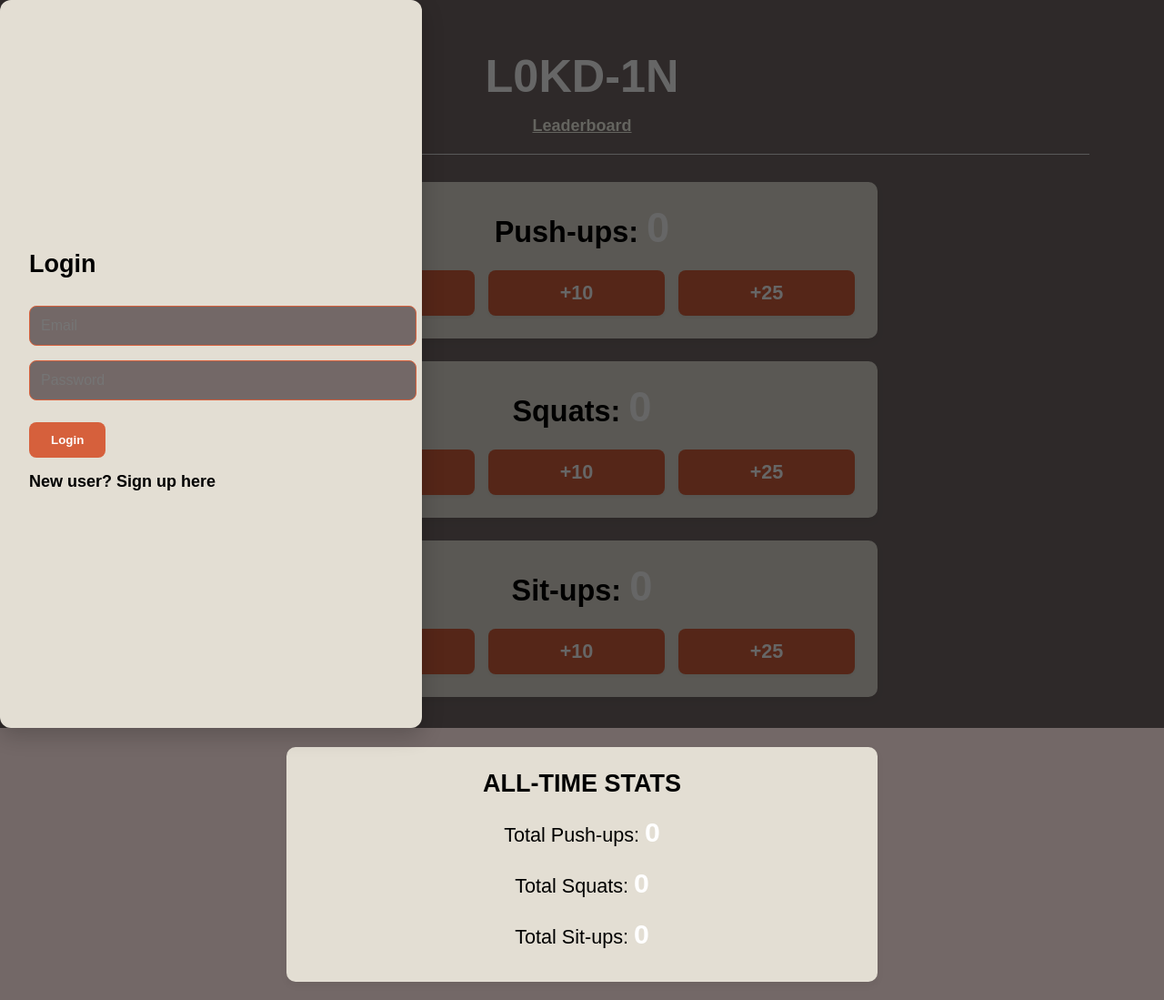
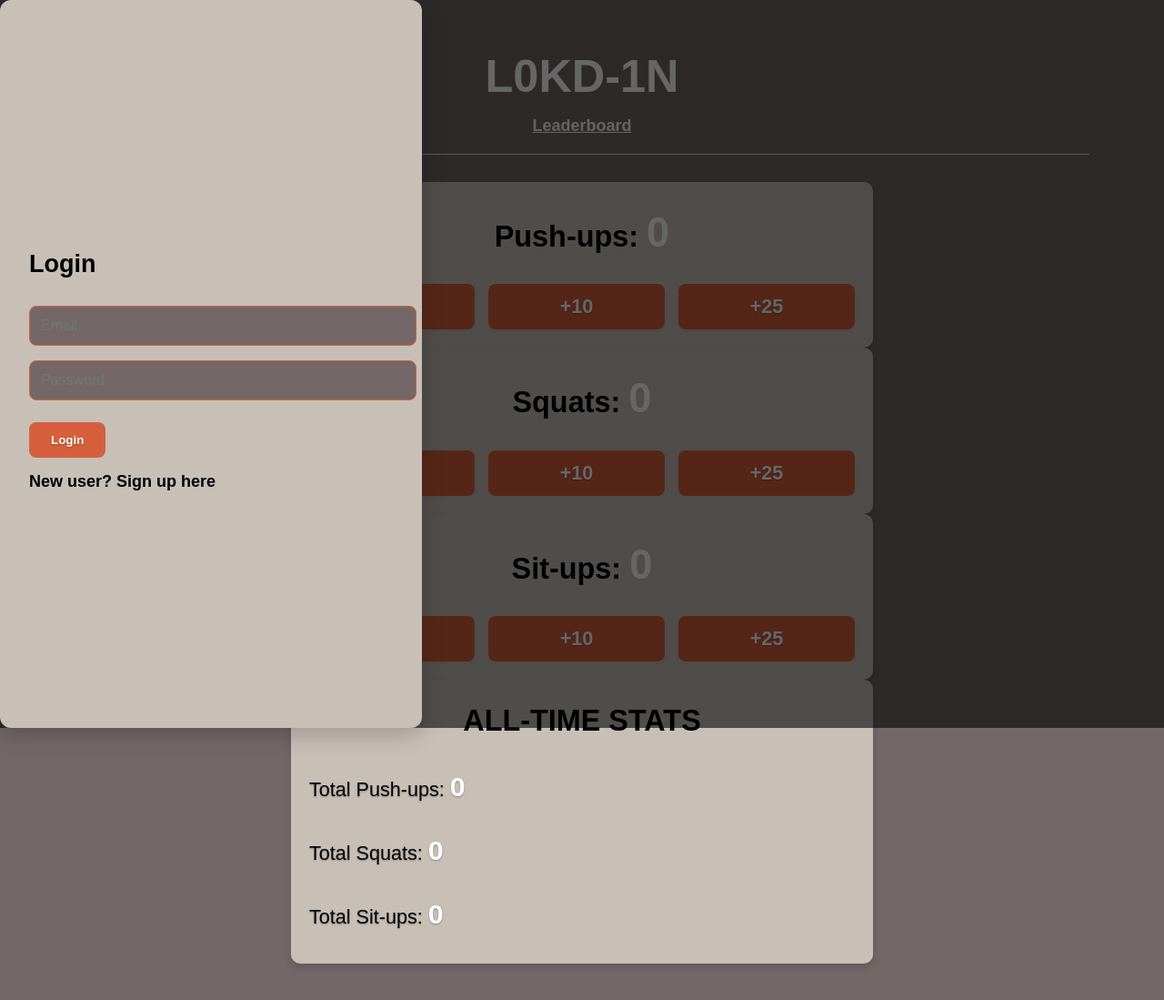
Before and after one commit to korymbuck/L0KD-1N, a plain HTML site: page index.html in a window 1280 px wide. Shown: the whole page at 91% size. Drawn offline with nearby package versions, Linux system fonts and the light colour scheme.

Commit message:
Making white text more readable

```diff
--- a/styles-friends.css
+++ b/styles-friends.css
@@ -7,10 +7,12 @@
 .friend-card {
   background: var(--primary);
   margin: 10px 0;
-  padding: 1rem;
+  padding: 1.25rem; /* more padding */
   border-radius: 12px;
   color: var(--text);
   box-shadow: 0 4px 8px rgba(0, 0, 0, 0.1);
+  line-height: 1.6; /* better readability */
+  text-shadow: 0 1px 3px rgba(0, 0, 0, 0.4); /* subtle contrast boost */
 }
 
 .friend-card button {
--- a/styles.css
+++ b/styles.css
@@ -3,7 +3,7 @@
 :root {
   --text: #ffffff;
   --background: #736867;
-  --primary: #e3ded3;
+  --primary: #c8bfb7;
   --secondary: #000000;
   --accent: #d6603c;
 }
@@ -45,22 +45,26 @@ main {
   align-items: center;
 }
 
-.workout {
+.workout,
+.all-time-stats {
   background-color: var(--primary);
-  padding: 25px;
-  margin-bottom: 25px;
+  padding: 1.25rem;
   border-radius: 10px;
-  box-shadow: 0 4px 8px rgba(0, 0, 0, 0.05);
+  box-shadow: 0 4px 8px rgba(0, 0, 0, 0.15);
   width: 100%;
+  line-height: 1.6;
+  text-shadow: 0 1px 3px rgba(0, 0, 0, 0.4);
 }
 
-.workout h2 {
+.workout h2,
+.all-time-stats h2 {
   font-size: 1.8em;
   color: var(--secondary);
   margin-top: 0;
   margin-bottom: 20px;
   text-align: center;
   font-weight: 700;
+  text-shadow: none;
 }
 
 .controls {
@@ -83,34 +87,24 @@ main {
   font-weight: 700;
   box-shadow: 0 2px 4px rgba(0, 0, 0, 0.05);
   transition: background-color 0.3s ease;
+  text-shadow: 0 1px 2px rgba(0, 0, 0, 0.3);
 }
 
 .controls button:hover {
   background-color: #c44c2b;
 }
 
-.all-time-stats {
-  background-color: var(--primary);
-  padding: 25px;
-  border-radius: 10px;
-  box-shadow: 0 4px 8px rgba(0, 0, 0, 0.05);
-  margin-top: 30px;
-  text-align: center;
-  width: 100%;
-}
-
-.all-time-stats h2 {
-  font-size: 1.5em;
-  font-weight: 700;
-  color: var(--secondary);
-  margin-top: 0;
-  margin-bottom: 20px;
-}
-
 .all-time-stats p {
   color: var(--secondary);
   margin-bottom: 10px;
   font-size: 1.2em;
+  text-shadow: 0 1px 2px rgba(0, 0, 0, 0.3);
+}
+
+span {
+  font-weight: 700;
+  color: var(--text);
+  font-size: 1.4em;
 }
 
 #auth-modal {
@@ -150,6 +144,7 @@ main {
   font-weight: bold;
   cursor: pointer;
   transition: background-color 0.3s;
+  text-shadow: 0 1px 2px rgba(0, 0, 0, 0.3);
 }
 
 #auth-modal button:hover {
@@ -168,12 +163,6 @@ main {
   margin-top: 0.5rem;
   text-align: center;
   font-size: 0.9em;
-}
-
-span {
-  font-weight: 700;
-  color: var(--text);
-  font-size: 1.4em;
 }
 
 @media (max-width: 600px) {
```
